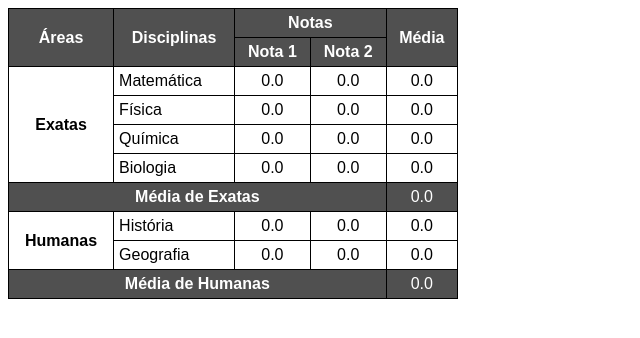
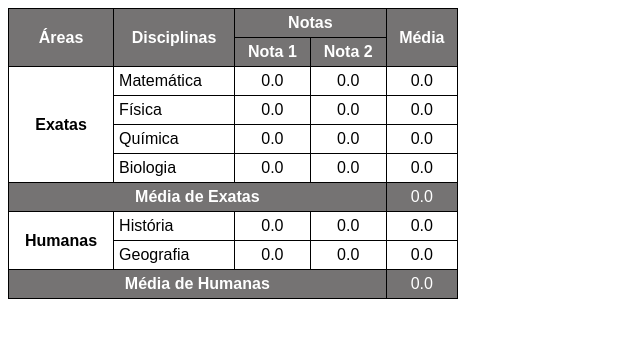
Before and after one commit to milenapolicarpo/html-css, a plain HTML site: page d013/desf02.html in a window 1280 px wide. Shown: the whole page, without its empty margins (0-640 px from the left). Drawn offline with Linux system fonts and the light colour scheme.

Commit message:
Update desf02.html

```diff
--- a/d013/desf02.html
+++ b/d013/desf02.html
@@ -16,7 +16,7 @@
         }
 
         thead th, .linha {
-            background-color: rgb(80, 80, 80);
+            background-color: rgb(117, 115, 115);
             color: white;
         }
 
```
